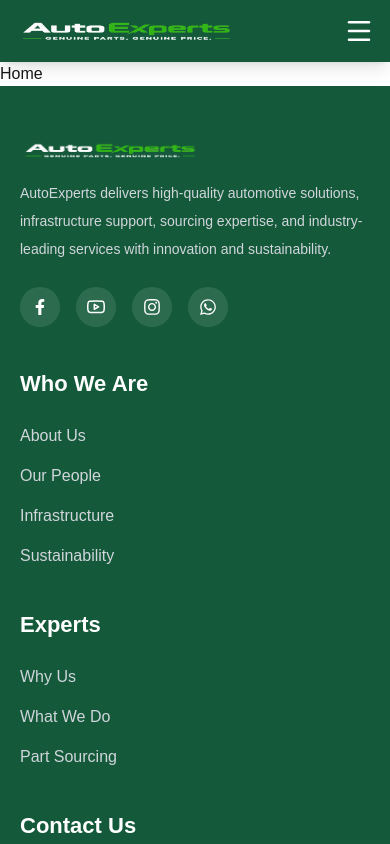
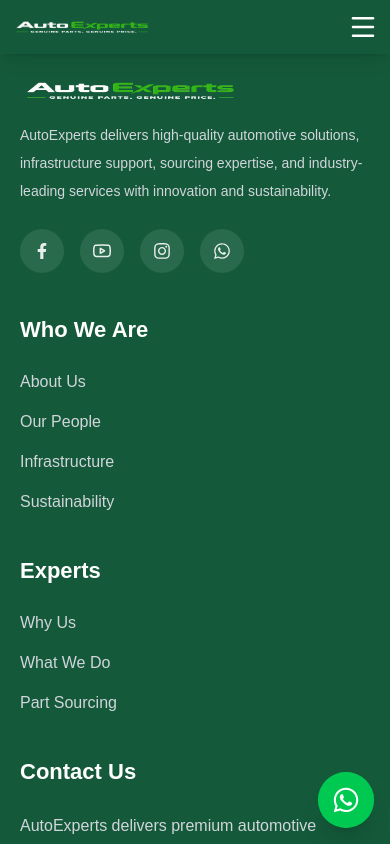
Before and after one commit to aexpsin-ship-it/autoexperts, a Next.js app: page / in a window 390 px wide. Shown: the top 844 px of the page. Built offline with nearby package versions, Linux system fonts and the light colour scheme.

Commit message:
calltoaction and topbar

```diff
--- /dev/null
+++ b/src/app/components/CallToAction.jsx
@@ -0,0 +1,34 @@
+"use client";
+
+import React from "react";
+import { FaWhatsapp } from "react-icons/fa";
+
+const CallToAction = () => {
+  const whatsappNumber = "919717884777";
+
+  const whatsappMessage =
+    "Hello! I am interested in learning more.";
+
+  const whatsappUrl = `https://wa.me/${whatsappNumber}?text=${encodeURIComponent(
+    whatsappMessage
+  )}`;
+
+  return (
+    <a
+      href={whatsappUrl}
+      target="_blank"
+      rel="noopener noreferrer"
+      aria-label="Chat on WhatsApp"
+      className="fixed bottom-4 right-4 sm:bottom-6 sm:right-6 z-50 group"
+    >
+      <span className="absolute inset-0 rounded-full bg-green-500 opacity-70 "></span>
+
+      <div className="relative flex items-center justify-center w-14 h-14 sm:w-16 sm:h-16 rounded-full bg-green-500 shadow-xl hover:shadow-green-500/50 hover:scale-110 transition-all duration-300 ease-in-out">
+
+        <FaWhatsapp className="text-white w-7 h-7 sm:w-8 sm:h-8" />
+      </div>
+    </a>
+  );
+};
+
+export default CallToAction;
--- a/src/app/components/Footer.jsx
+++ b/src/app/components/Footer.jsx
@@ -3,11 +3,7 @@
 import Image from "next/image";
 import Link from "next/link";
 import React from "react";
-import {
-  FaFacebookF,
-  FaInstagram,
-  FaWhatsapp,
-} from "react-icons/fa";
+import { FaFacebookF, FaInstagram, FaWhatsapp } from "react-icons/fa";
 import { FiYoutube } from "react-icons/fi";
 
 const Footer = () => {
@@ -23,9 +19,10 @@
               <Image
                 src="/assets/sitelogo.png"
                 alt="AutoExperts Logo"
-                width={240}
-                height={120}
-                className="w-[180px] md:w-[240px] h-auto object-contain"
+                width={320}
+                height={200}
+                priority
+                className="w-[220px] md:w-[280px] lg:w-[320px] h-auto object-cover"
               />
             </Link>
 
@@ -35,43 +32,36 @@
               services with innovation and sustainability.
             </p>
             <div className="flex items-center gap-4 mt-6">
-
               <a
                 href="#"
-                className="w-10 h-10 rounded-full flex items-center justify-center bg-white/10 hover:bg-[var(--mainColor)] transition-all duration-300"
+                className="w-11 h-11 rounded-full flex items-center justify-center bg-white/10 text-white opacity-90 hover:opacity-100 hover:bg-[var(--mainColor)] hover:scale-110 transition-all duration-300 ease-in-out"
               >
                 <FaFacebookF size={16} />
               </a>
-
               <a
                 href="#"
-                className="w-10 h-10 rounded-full flex items-center justify-center bg-white/10 hover:bg-[var(--mainColor)] transition-all duration-300"
+                className="w-11 h-11 rounded-full flex items-center justify-center bg-white/10 text-white opacity-90 hover:opacity-100 hover:bg-red-600 hover:scale-110 transition-all duration-300 ease-in-out"
               >
                 <FiYoutube size={18} />
               </a>
-
               <a
                 href="#"
-                className="w-10 h-10 rounded-full flex items-center justify-center bg-white/10 hover:bg-[var(--mainColor)] transition-all duration-300"
+                className="w-11 h-11 rounded-full flex items-center justify-center bg-white/10 text-white opacity-90 hover:opacity-100 hover:bg-pink-600 hover:scale-110 transition-all duration-300 ease-in-out"
               >
                 <FaInstagram size={18} />
               </a>
-
               <a
                 href="#"
-                className="w-10 h-10 rounded-full flex items-center justify-center bg-white/10  transition-all duration-300"
+                className="w-11 h-11 rounded-full flex items-center justify-center bg-white/10 text-white opacity-90 hover:opacity-100 hover:bg-green-500 hover:scale-110 transition-all duration-300 ease-in-out"
               >
                 <FaWhatsapp size={18} />
               </a>
             </div>
           </div>
           <div>
-            <h3 className="text-[22px] font-semibold mb-6">
-              Who We Are
-            </h3>
+            <h3 className="text-[22px] font-semibold mb-6">Who We Are</h3>
 
             <ul className="space-y-4 text-gray-300">
-
               <li>
                 <Link
                   href="/about-hs"
@@ -112,12 +102,9 @@
 
           {/* Experts */}
           <div>
-            <h3 className="text-[22px] font-semibold mb-6">
-              Experts
-            </h3>
+            <h3 className="text-[22px] font-semibold mb-6">Experts</h3>
 
             <ul className="space-y-4 text-gray-300">
-
               <li>
                 <Link
                   href="/why-us"
@@ -147,12 +134,9 @@
             </ul>
           </div>
           <div>
-            <h3 className="text-[22px] font-semibold mb-6">
-              Contact Us
-            </h3>
+            <h3 className="text-[22px] font-semibold mb-6">Contact Us</h3>
 
             <div className="space-y-5 text-gray-300">
-
               <p className="leading-7">
                 AutoExperts delivers premium automotive services and sourcing
                 solutions with trusted industry experience.
@@ -175,9 +159,8 @@
           </div>
         </div>
 
-        <div className="border-t border-white/10 text-white mt-12 pt-6 text-center text-md text-gray-400">
-          © {new Date().getFullYear()} AUTOEXPERTS.
-          All Rights Reserved.
+        <div className="border-t border-white/10 text-white mt-12 pt-6 text-center text-md text-white">
+          © {new Date().getFullYear()} AUTOEXPERTS. All Rights Reserved.
         </div>
       </div>
     </footer>
--- a/src/app/components/Header.jsx
+++ b/src/app/components/Header.jsx
@@ -12,10 +12,10 @@
 
   return (
     <header
-      className="w-full sticky top-0 z-50 text-white shadow-lg"
+      className="w-full fixed top-0 left-0 right-0 z-50 text-white shadow-lg transition-all duration-300"
       style={{ backgroundColor: "var(--secondaryColor)" }}
     >
-      <div className="max-w-7xl mx-auto flex items-center justify-between px-4 lg:px-6 py-4">
+      <div className="max-w-7xl mx-auto flex items-center justify-between px-3 sm:px-4 lg:px-6 py-3 sm:py-4">
                 <Link href="/">
           <Image
             src="/assets/sitelogo.png"
@@ -23,13 +23,13 @@
             width={320}
             height={200}
             priority
-            className="w-[220px] md:w-[280px] lg:w-[320px] h-auto object-cover"
+            className="w-[140px] sm:w-[200px] md:w-[260px] lg:w-[320px] h-auto object-contain"
           />
         </Link>
         <nav className="hidden md:flex items-center">
           <ul className="flex items-center gap-8 lg:gap-12">
             <li className="relative group">
-              <button className="flex items-center gap-1 text-[16px] lg:text-[19px] font-medium transition-all duration-300 ">
+              <button className="flex items-center gap-1 text-sm sm:text-base lg:text-lg font-medium transition-all duration-300 ">
                 Who We Are
 
                 <ChevronDown
@@ -69,7 +69,7 @@
               </div>
             </li>
             <li className="relative group">
-              <button className="flex items-center gap-1 text-[16px] lg:text-[19px] font-medium transition-all duration-300 ">
+              <button className="flex items-center gap-1 text-sm sm:text-base lg:text-lg font-medium transition-all duration-300 ">
                 Expertise
 
                 <ChevronDown
@@ -114,7 +114,7 @@
 
           <a
             href="tel:9717884777"
-            className="text-[17px] lg:text-[21px] font-semibold transition-all duration-300  hover:opacity-75 transition-all duration-300 ease-in-out "
+            className="text-sm sm:text-base lg:text-xl font-semibold transition-all duration-300 hover:opacity-75"
           >
             9717884777
           </a>
@@ -138,7 +138,7 @@
             <li>
               <button
                 onClick={() => setMobileWhoOpen(!mobileWhoOpen)}
-                className="w-full flex items-center justify-between text-[18px] font-medium py-2 hover:text-[var(--mainColor)] transition-all duration-300"
+                className="w-full flex items-center justify-between text-base sm:text-lg font-medium py-2 hover:text-[var(--mainColor)] transition-all duration-300"
               >
                 Who We Are
 
@@ -187,12 +187,10 @@
                 </div>
               </div>
             </li>
-
-            {/* Mobile Expertise */}
             <li>
               <button
                 onClick={() => setMobileExpertOpen(!mobileExpertOpen)}
-                className="w-full flex items-center justify-between text-[18px] font-medium py-2 hover:text-[var(--mainColor)] transition-all duration-300"
+                className="w-full flex items-center justify-between text-base sm:text-lg font-medium py-2 hover:text-[var(--mainColor)] transition-all duration-300"
               >
                 Expertise
 
@@ -234,13 +232,11 @@
                 </div>
               </div>
             </li>
-
-            {/* Mobile Call */}
-            <li className="pt-4 flex items-center gap-3 border-t border-gray-700">
+            <li className="pt-4 flex items-center border-t border-gray-700">
 
               <div
                 className="p-2 rounded-full"
-                style={{ backgroundColor: "var(--mainColor)" }}
+                // style={{ backgroundColor: "var(--mainColor)" }}
               >
                 <Phone className="w-5 h-5 text-white" />
               </div>
--- /dev/null
+++ b/src/app/components/ScrollToTopButton.jsx
@@ -0,0 +1,46 @@
+"use client"
+
+import React, { useEffect, useState } from "react";
+import { FaArrowUp } from "react-icons/fa";
+
+const ScrollToTopButton = () => {
+  const [isVisible, setIsVisible] = useState(false);
+
+  useEffect(() => {
+    const toggleVisibility = () => {
+      if (window.scrollY > 300) {
+        setIsVisible(true);
+      } else {
+        setIsVisible(false);
+      }
+    };
+
+    window.addEventListener("scroll", toggleVisibility);
+    return () => window.removeEventListener("scroll", toggleVisibility);
+  }, []);
+
+  const scrollToTop = () => {
+    window.scrollTo({
+      top: 0,
+      behavior: "smooth",
+    });
+  };
+
+  if (!isVisible) return null;
+
+  return (
+    <button
+      onClick={scrollToTop}
+      className="fixed bottom-6 right-6 z-50 bg-[var(--mainColor)] text-white p-3 rounded-full shadow-lg hover:bg-primary transition group"
+      aria-label="Scroll to top"
+    >
+      <FaArrowUp className="text-lg" />
+      <span className="absolute opacity-0 group-hover:opacity-100 text-xs bg-black text-white px-2 py-1 rounded top-[-40px] right-0 transition">
+        Top
+      </span>
+    </button>
+  );
+};
+
+
+export default ScrollToTopButton;
--- a/src/app/layout.js
+++ b/src/app/layout.js
@@ -1,13 +1,17 @@
+import CallToAction from "./components/CallToAction";
 import Footer from "./components/Footer";
 import Header from "./components/Header";
+import ScrollToTopButton from "./components/ScrollToTopButton";
 import './globals.css'
 
 export default function RootLayout({ children }) {
   return (
     <html lang="en">
-      <body className="bg-gray-100">
+      <body className="bg-white pt-16 sm:pt-20 md:pt-24">
         <Header/>
         {children}
+        <CallToAction/>
+        <ScrollToTopButton/>
         <Footer/>
       </body>
     </html>
--- a/src/app/page.js
+++ b/src/app/page.js
@@ -5,8 +5,6 @@
   return (
     <div>
       <Home />
-
-
     </div>
   );
 };
```
